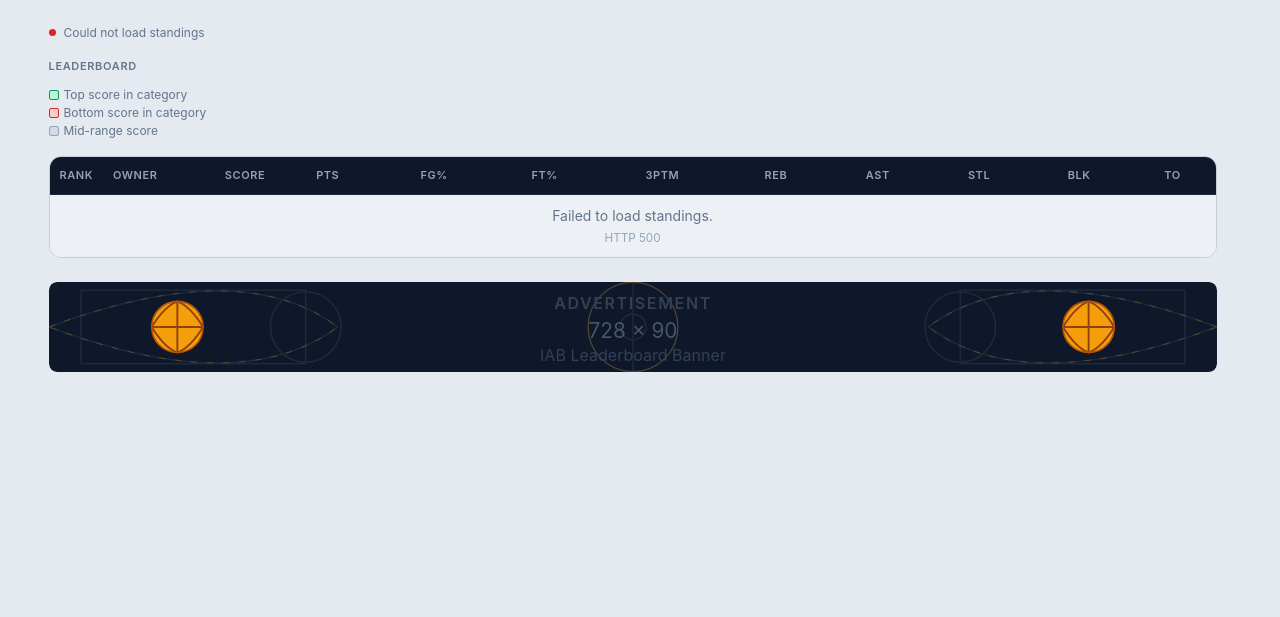
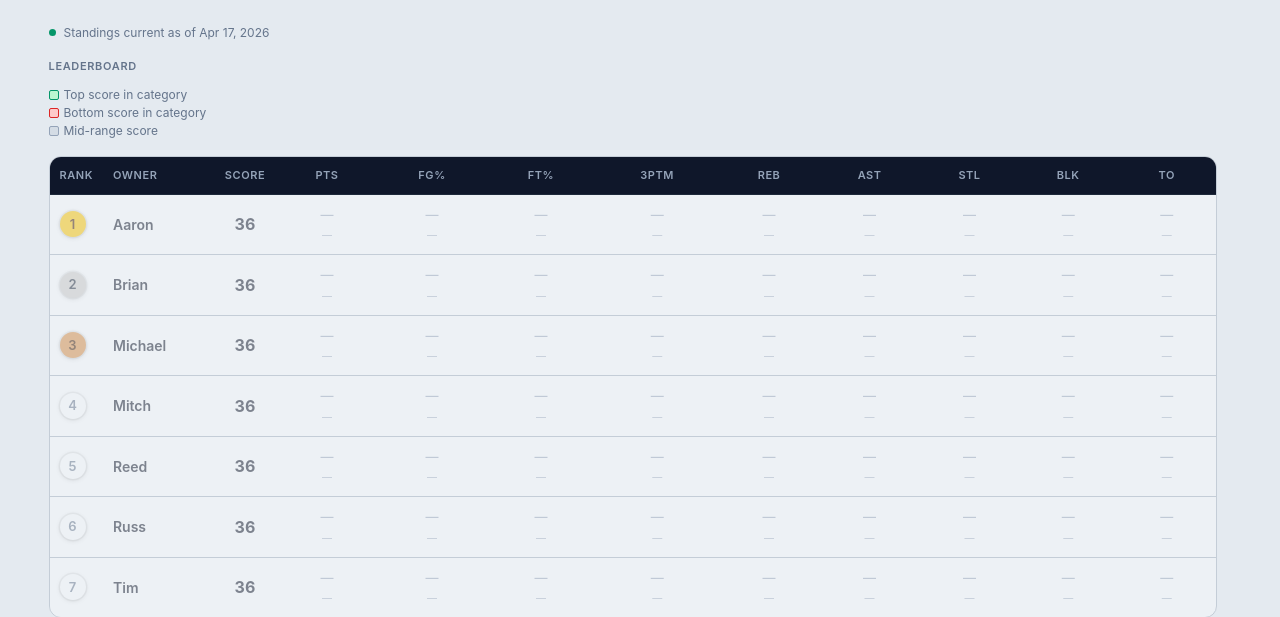
Before and after one commit to michael-baker-content/nba-roto-tracker, a Flask app: page / in a window 1280 px wide. Shown: the part 87-704 px from the top of the page. Run offline with Flask 3, Linux system fonts and the light colour scheme; data that the repository does not hold is empty; some libraries are stand-ins or nearby versions.

Commit message:
Hide ads, remove misleading no-games note, update README

```diff
--- a/web/app.py
+++ b/web/app.py
@@ -22,7 +22,6 @@ from db.queries import (
     get_season_owner_game_logs,
     get_season_owner_player_totals,
     get_last_updated,
-    get_games_today,
     get_trends,
 )
 
@@ -97,7 +96,6 @@ def _today_fields() -> dict:
         "today_display": today.strftime("%b %d, %Y").replace(" 0", " "),
         "last_updated":  get_last_updated(),
         "server_time":   datetime.now().strftime("%I:%M %p").lstrip("0"),
-        "games_today":   get_games_today(),
     }
 
 
--- a/web/static/style.css
+++ b/web/static/style.css
@@ -675,6 +675,13 @@ header {
     margin: 1.5rem auto;
 }
 
+/* To activate ads: remove the .ad-hidden class from the ad-unit divs
+   in index.html and owner.html. The SVG placeholders will then be visible,
+   ready to be swapped for real ad network tags. */
+.ad-hidden {
+    display: none;
+}
+
 /* Site footer ── simplified */
 .site-footer-inner {
     justify-content: flex-end;
--- a/web/templates/index.html
+++ b/web/templates/index.html
@@ -107,12 +107,8 @@
     </div>
 
     <!-- Ad placement: 728×90 leaderboard banner (320×50 on mobile) -->
-    <div class="ad-unit ad-leaderboard" aria-label="Advertisement">
-        <img src="{{ url_for('static', filename='ad_banner.svg') }}"
-             alt=""
-             role="presentation"
-             class="ad-img ad-img-banner"
-             width="728" height="90">
+    <!-- To activate: remove the ad-hidden class and replace contents with your ad tag -->
+    <div class="ad-unit ad-leaderboard ad-hidden" aria-hidden="true">
     </div>
 
 </main>
@@ -321,8 +317,7 @@ async function loadStandings() {
         tbody.innerHTML        = desktopHtml;
         mobileCtr.innerHTML    = mobileHtml;
 
-        const gamesNote = data.games_today ? '' : ' · No games today';
-        statusMsg.textContent  = `Standings current as of ${data.today_display}${gamesNote}`;
+        statusMsg.textContent  = `Standings current as of ${data.today_display}`;
         statusDot.style.background = '#059669';
 
     } catch (err) {
```
Also changed, not shown: web/templates/owner.html (+3 -8 lines), README.md.
